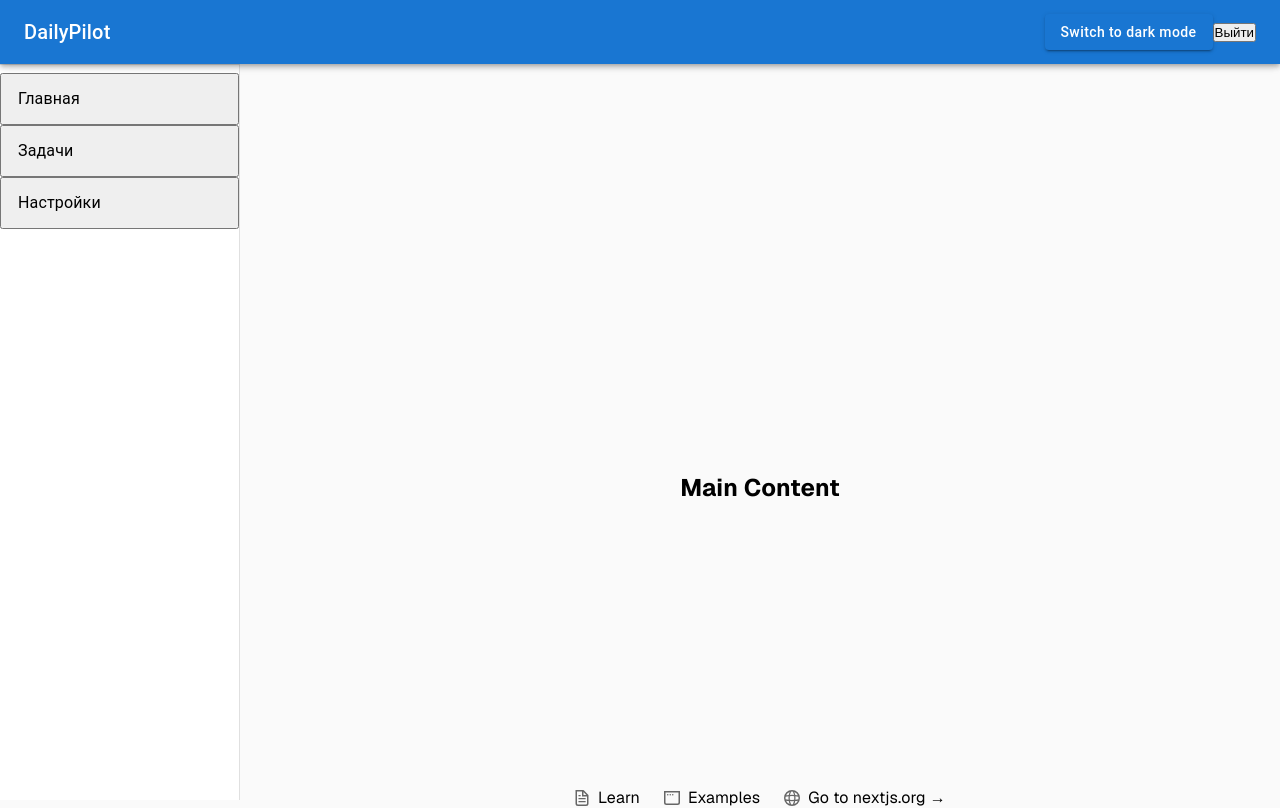
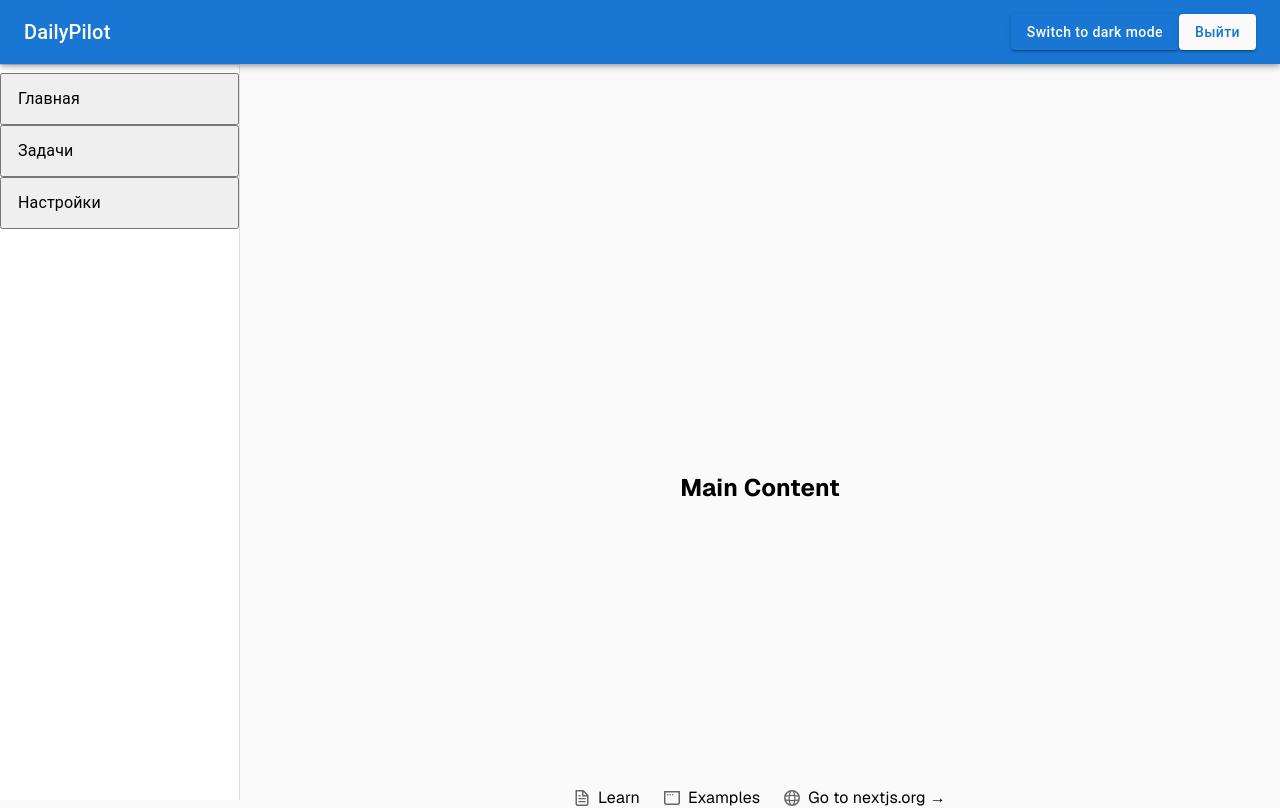
Before and after one commit to Gapotchenko-Yakov/daily-pilot, a Next.js app: page / in a window 1280 px wide. Shown: the top 808 px of the page. Built offline with nearby package versions, Linux system fonts and the light colour scheme.

Commit message:
style(layout): restyle layout buttons

```diff
--- a/src/widgets/logout/LogoutButton.tsx
+++ b/src/widgets/logout/LogoutButton.tsx
@@ -1,8 +1,22 @@
 'use client';
+import { Button } from '@mui/material';
 import { signOut } from 'next-auth/react';
 
 export default function LogoutButton() {
   return (
-    <button onClick={() => signOut({ callbackUrl: '/login' })}>Выйти</button>
+    <Button
+      variant="contained"
+      color="inherit"
+      sx={(theme) => ({
+        backgroundColor: theme.palette.background.default,
+        color: theme.palette.primary.main,
+        '&:hover': {
+          backgroundColor: 'grey.100',
+        },
+      })}
+      onClick={() => signOut({ callbackUrl: '/login' })}
+    >
+      Выйти
+    </Button>
   );
 }
```
